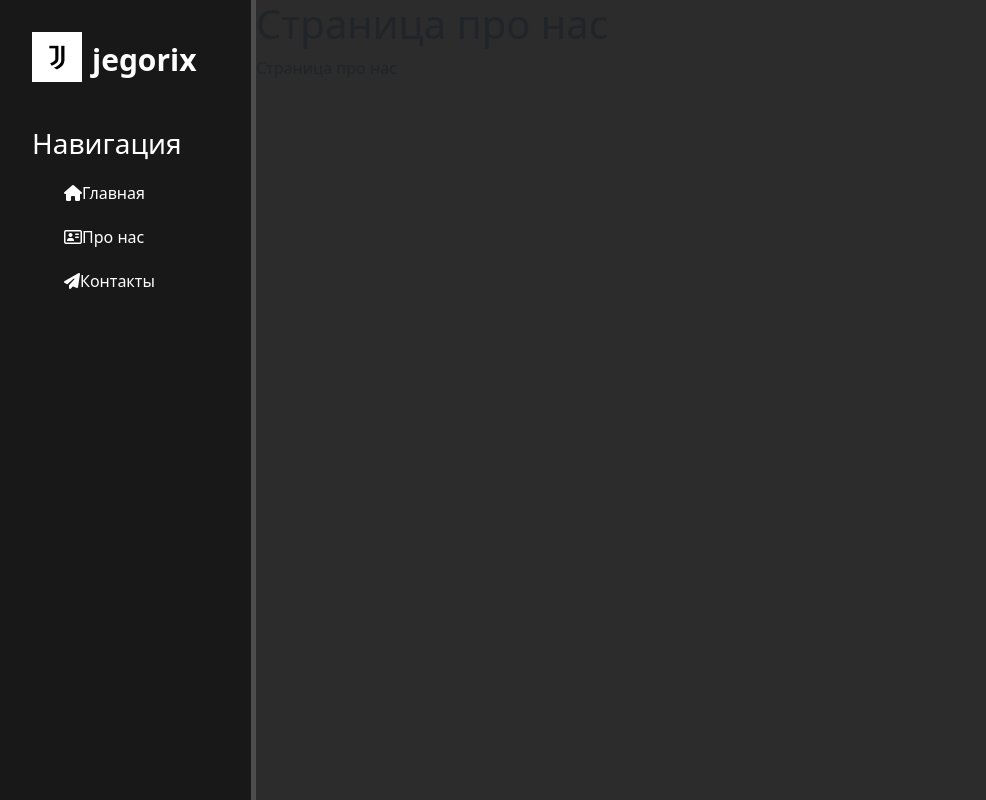
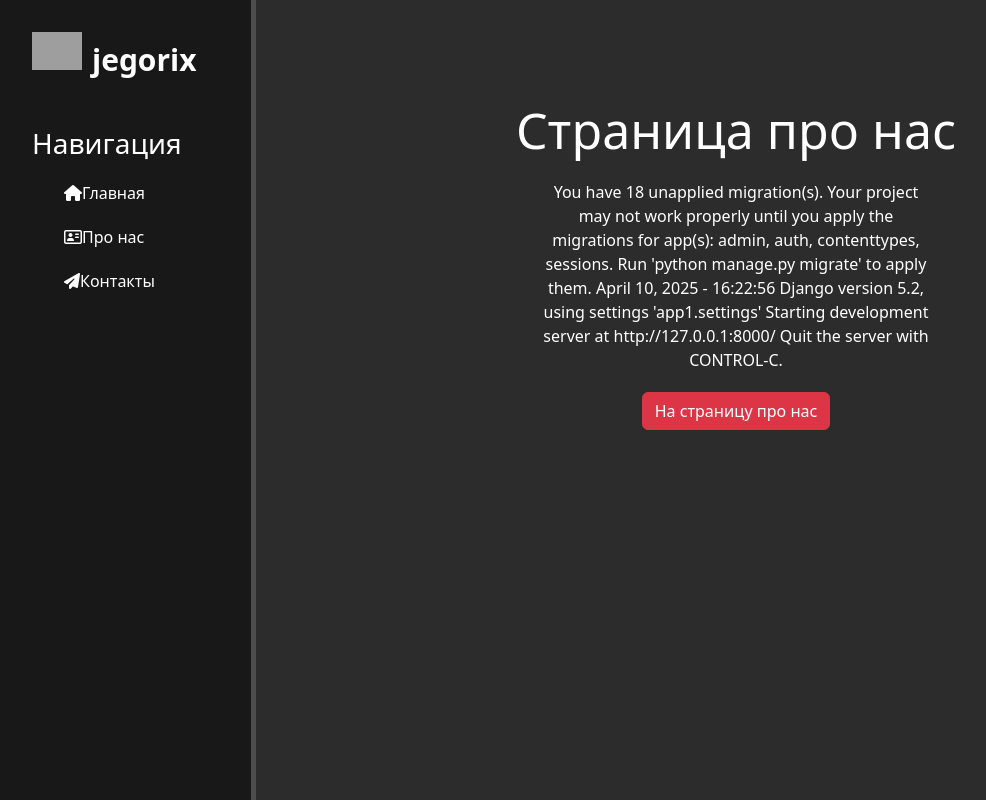
Before and after one commit to jegorix/testapps, a Django app: page /about/ in a window 1280 px wide. Shown: the whole page, without its empty margins (0-986 px from the left). Run offline with Django 5.2, Linux system fonts and the light colour scheme; some libraries are stand-ins or nearby versions; grey boxes are pictures that could not be loaded.

Commit message:
add styles and button

```diff
--- a/test_app1/app1/main/templates/main/about.html
+++ b/test_app1/app1/main/templates/main/about.html
@@ -5,6 +5,16 @@
 {% endblock %}
 
 {% block content %}
-<h1>Cтраница про нас</h1>
-<p>Cтраница про нас</p>
+<div class="features">
+    <h1>Cтраница про нас</h1>
+    <p>You have 18 unapplied migration(s). Your project may not work properly until you apply the migrations for app(s): admin, auth, contenttypes, sessions.
+Run 'python manage.py migrate' to apply them.
+April 10, 2025 - 16:22:56
+Django version 5.2, using settings 'app1.settings'
+Starting development server at http://127.0.0.1:8000/
+Quit the server with CONTROL-C.</p>
+    <p></p>
+
+    <button class="btn btn-danger">На страницу про нас</button>
+</div>
 {% endblock %}
--- a/test_app1/app1/main/templates/main/layout.html
+++ b/test_app1/app1/main/templates/main/layout.html
@@ -15,12 +15,12 @@
 
 <aside>
 
-    <img src="{% static 'main/image/juv.jpg' %}" alt="logo">
+    <img src="{% static 'main/image/svg-2.svg' %}" alt="logo">
     <span class="logo">jegorix</span>
     <h3>Навигация</h3>
     <ul>
-        <a href=""><li><i class="fa-solid fa-house"></i>Главная</li></a>
-        <a href=""><li><i class="fa-regular fa-address-card"></i>Про нас</li></a>
+        <a href="{% url 'index' %}"><li><i class="fa-solid fa-house"></i>Главная</li></a>
+        <a href="{% url 'about' %}"><li><i class="fa-regular fa-address-card"></i>Про нас</li></a>
         <a href=""><li><i class="fa-solid fa-paper-plane"></i>Контакты</li></a>
     </ul>
 
```
Also changed, not shown: test_app1/app1/main/templates/main/index.html (+13 -3 lines).
